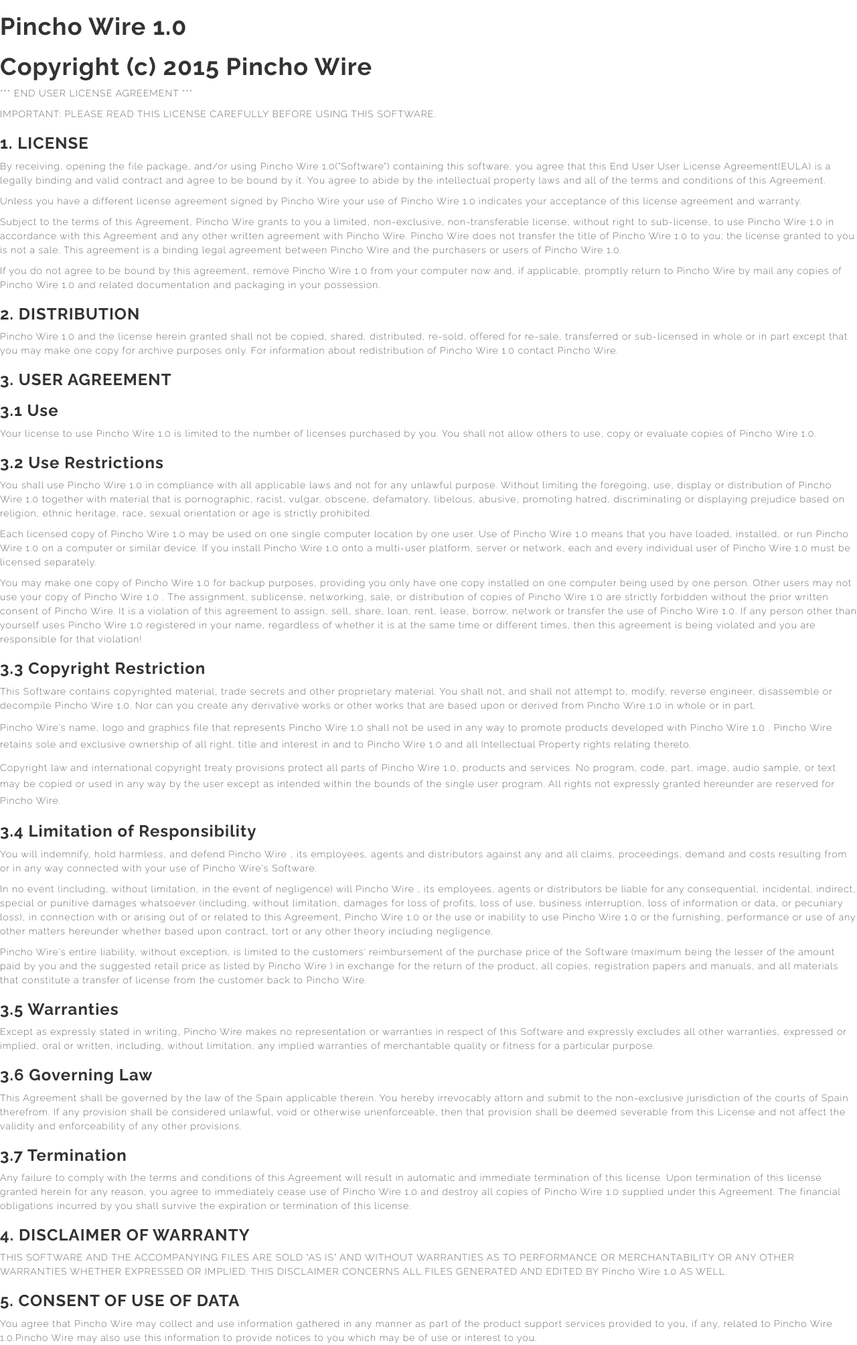
After one commit to ndrs92/PinchoWire, a PHP site: page /view/eula.php in a window 1280 px wide. The commit adds this page. Shown: the whole page at 67% size. Run offline with PHP 8.4, Linux system fonts and the light colour scheme.

Commit message:
Added EULA, modified aesthetic bits

```diff
--- a/css/main.css
+++ b/css/main.css
@@ -188,6 +188,7 @@ table tbody td {
 .icon-logo{
 	height: 40px;
 	margin-top: -6px;
+	padding-left: 20px;
 }
 
 .logo-about{
@@ -208,3 +209,7 @@ table tbody td {
 	opacity: 0.3;
 	height: 20px !important;
 }
+
+.dev-role{
+	font-size: 12px;
+}
--- a/i18n/de.php
+++ b/i18n/de.php
@@ -25,7 +25,7 @@ $l = array(
     "main_stats" => "Statistik",
     "main_stats_desc" => "Die Statistiken werden dynamisch generiert, um einen schnellen Überblick über die Aktivitäten der Konkurrenz zu geben.",
 
-    "main_about" => "Über",
+    "main_about" => "Über ",
     "main_about_desc" => "Drahtspanner ist ein Framework für die Erstellung von Wettbewerben Spieße. Mit verschiedenen Arten von Benutzern, ist es, den Konsum von Snacks zu fördern, während bietet eine benutzerfreundliche Oberfläche, um einen Wettbewerbssystem der Stimmen und Ergebnisse zu verwalten.",
     "main_about_type_jurado_popular" => "Beliebte Jury Member",
     "main_about_type_jurado_profesional" => "Benutzerfachjury",
@@ -246,5 +246,9 @@ $l = array(
     "view_pincho_comment" => "Bewertungen",
     "view_pincho_insertComment" => "Legen Kommentar:",
     "view_pincho_sendComment" => "Senden Kommentar",
+
+
+    "eula" => "Endbenutzer-Lizenzvereinbarung",
+    "cookies" => "Diese Website verwendet Cookies. Indem Sie es Ihnen deren Verwendung Weisen ein.",
 );
 ?>
--- a/i18n/en.php
+++ b/i18n/en.php
@@ -246,5 +246,9 @@ $l = array(
     "view_pincho_comment" => "Reviews",
     "view_pincho_insertComment" => "Insert Comment:",
     "view_pincho_sendComment" => "Send Comment",
+
+
+    "eula" => "End User License Agreement",
+    "cookies" => "This website uses cookies. By using it you consent their use.",
 );
 ?>
--- a/i18n/es.php
+++ b/i18n/es.php
@@ -246,5 +246,9 @@ $l = array(
     "view_pincho_comment" => "Comentarios",
     "view_pincho_insertComment" => "Insertar comentario:",
     "view_pincho_sendComment" => "Enviar Comentario",
+
+
+    "eula" => "Acuerdo de Licencia",
+    "cookies" => "Este sitio web utiliza cookies. Utilizándolo das tu consentimiento.",
 );
 ?>
--- a/i18n/pt.php
+++ b/i18n/pt.php
@@ -25,7 +25,7 @@ $l = array(
     "main_stats" => "Estatísticas",
     "main_stats_desc" => "As estatísticas são geradas dinamicamente para dar uma visão geral da atividade da competição.",
 
-    "main_about" => "Acerca de",
+    "main_about" => "Acerca de ",
     "main_about_desc" => "Espeto fio é um framework para a criação de concursos de espetos. Com diferentes tipos de usuários, é promover o consumo de lanches, enquanto oferece uma interface amigável para gerenciar um sistema competitivo de votos e resultados.",
     "main_about_type_jurado_popular" => "Membro do Júri Popular",
     "main_about_type_jurado_profesional" => "Usuário Professional Júri",
@@ -246,5 +246,9 @@ $l = array(
     "view_pincho_comment" => "Avaliações",
     "view_pincho_insertComment" => "Inserir comentário:",
     "view_pincho_sendComment" => "Enviar Comentário",
+
+
+    "eula" => "End User License Agreement",
+    "cookies" => "Este site usa cookies. Ao usá-lo você consente seu uso.",
 );
 ?>
--- /dev/null
+++ b/view/eula.php
@@ -0,0 +1,154 @@
+<!DOCTYPE html>
+<html>
+<head>
+	<meta charset="UTF-8">
+	<meta name="viewport" content="width=device-width, initial-scale=1.0">
+
+	<title>EULA</title>
+
+	<!-- Main CSS file -->
+	<link rel="stylesheet" href="../css/bootstrap.min.css" />
+	<link rel="stylesheet" href="../css/owl.carousel.css" />
+	<link rel="stylesheet" href="../css/magnific-popup.css" />
+	<link rel="stylesheet" href="../css/font-awesome.css" />
+	<link rel="stylesheet" href="../css/style.css" />
+	<link rel="stylesheet" href="../css/responsive.css" />
+	<link rel="stylesheet" href="../css/main.css" />
+
+
+
+
+	<!-- Favicon -->
+	<link rel="shortcut icon" href="../../images/icon/favicon.png">
+	<link rel="apple-touch-icon-precomposed" sizes="144x144" href="../../images/icon/apple-touch-icon-144-precomposed.png">
+	<link rel="apple-touch-icon-precomposed" sizes="114x114" href="../../images/icon/apple-touch-icon-114-precomposed.png">
+	<link rel="apple-touch-icon-precomposed" sizes="72x72" href="../../images/icon/apple-touch-icon-72-precomposed.png">
+	<link rel="apple-touch-icon-precomposed" href="../../images/icon/apple-touch-icon-57-precomposed.png">
+
+	<!-- HTML5 Shim and Respond.js IE8 support of HTML5 elements and media queries -->
+	<!-- WARNING: Respond.js doesn't work if you view the page via file:// -->
+	<!--[if lt IE 9]>
+	  <script src="https://oss.maxcdn.com/libs/html5shiv/3.7.0/html5shiv.js"></script>
+	  <script src="https://oss.maxcdn.com/libs/respond.js/1.4.2/respond.min.js"></script>
+	  <![endif]-->
+
+	</head>
+	<body style="background-color:white;">
+
+		<h1>Pincho Wire 1.0</h1>
+		<h1>Copyright (c) 2015 Pincho Wire</h1>
+
+		<p>
+			*** END USER LICENSE AGREEMENT ***
+		</p>
+
+		<p>
+			IMPORTANT: PLEASE READ THIS LICENSE CAREFULLY BEFORE USING THIS SOFTWARE.
+		</p>
+
+		<h3>1. LICENSE</h3>
+
+		<p>
+			By receiving, opening the file package, and/or using Pincho Wire 1.0("Software") containing this software, you agree that this End User User License Agreement(EULA) is a legally binding and valid contract and agree to be bound by it. You agree to abide by the intellectual property laws and all of the terms and conditions of this Agreement.
+		</p>
+
+		<p>
+			Unless you have a different license agreement signed by Pincho Wire your use of Pincho Wire 1.0 indicates your acceptance of this license agreement and warranty.
+		</p>
+
+		<p>
+			Subject to the terms of this Agreement, Pincho Wire grants to you a limited, non-exclusive, non-transferable license, without right to sub-license, to use Pincho Wire 1.0 in accordance with this Agreement and any other written agreement with Pincho Wire. Pincho Wire does not transfer the title of Pincho Wire 1.0 to you; the license granted to you is not a sale. This agreement is a binding legal agreement between Pincho Wire and the purchasers or users of Pincho Wire 1.0.
+		</p>
+
+		<p>
+			If you do not agree to be bound by this agreement, remove Pincho Wire 1.0 from your computer now and, if applicable, promptly return to Pincho Wire by mail any copies of Pincho Wire 1.0 and related documentation and packaging in your possession.
+		</p>
+
+		<h3>2. DISTRIBUTION</h3>
+
+		<p>
+			Pincho Wire 1.0 and the license herein granted shall not be copied, shared, distributed, re-sold, offered for re-sale, transferred or sub-licensed in whole or in part except that you may make one copy for archive purposes only. For information about redistribution of Pincho Wire 1.0 contact Pincho Wire.
+		</p>
+
+		<h3>3. USER AGREEMENT</h3>
+
+		<h3>3.1 Use</h3>
+
+		<p>
+			Your license to use Pincho Wire 1.0 is limited to the number of licenses purchased by you. You shall not allow others to use, copy or evaluate copies of Pincho Wire 1.0.
+		</p>
+
+		<h3>3.2 Use Restrictions</h3>
+
+		<p>
+			You shall use Pincho Wire 1.0 in compliance with all applicable laws and not for any unlawful purpose. Without limiting the foregoing, use, display or distribution of Pincho Wire 1.0 together with material that is pornographic, racist, vulgar, obscene, defamatory, libelous, abusive, promoting hatred, discriminating or displaying prejudice based on religion, ethnic heritage, race, sexual orientation or age is strictly prohibited.
+		</p>
+
+		<p>
+			Each licensed copy of Pincho Wire 1.0 may be used on one single computer location by one user. Use of Pincho Wire 1.0 means that you have loaded, installed, or run Pincho Wire 1.0 on a computer or similar device. If you install Pincho Wire 1.0 onto a multi-user platform, server or network, each and every individual user of Pincho Wire 1.0 must be licensed separately.
+		</p>
+
+		<p>
+			You may make one copy of Pincho Wire 1.0 for backup purposes, providing you only have one copy installed on one computer being used by one person. Other users may not use your copy of Pincho Wire 1.0 . The assignment, sublicense, networking, sale, or distribution of copies of Pincho Wire 1.0 are strictly forbidden without the prior written consent of Pincho Wire. It is a violation of this agreement to assign, sell, share, loan, rent, lease, borrow, network or transfer the use of Pincho Wire 1.0. If any person other than yourself uses Pincho Wire 1.0 registered in your name, regardless of whether it is at the same time or different times, then this agreement is being violated and you are responsible for that violation!
+		</p>
+
+		<h3>3.3 Copyright Restriction</h3>
+
+		<p>
+			This Software contains copyrighted material, trade secrets and other proprietary material. You shall not, and shall not attempt to, modify, reverse engineer, disassemble or decompile Pincho Wire 1.0. Nor can you create any derivative works or other works that are based upon or derived from Pincho Wire 1.0 in whole or in part.
+		</p>
+
+	</p>
+	Pincho Wire's name, logo and graphics file that represents Pincho Wire 1.0 shall not be used in any way to promote products developed with Pincho Wire 1.0 . Pincho Wire retains sole and exclusive ownership of all right, title and interest in and to Pincho Wire 1.0 and all Intellectual Property rights relating thereto.
+</p>
+
+</p>
+Copyright law and international copyright treaty provisions protect all parts of Pincho Wire 1.0, products and services. No program, code, part, image, audio sample, or text may be copied or used in any way by the user except as intended within the bounds of the single user program. All rights not expressly granted hereunder are reserved for Pincho Wire.
+</p>
+
+<h3>3.4 Limitation of Responsibility</h3>
+
+<p>
+	You will indemnify, hold harmless, and defend Pincho Wire , its employees, agents and distributors against any and all claims, proceedings, demand and costs resulting from or in any way connected with your use of Pincho Wire's Software.
+</p>
+
+<p>
+	In no event (including, without limitation, in the event of negligence) will Pincho Wire , its employees, agents or distributors be liable for any consequential, incidental, indirect, special or punitive damages whatsoever (including, without limitation, damages for loss of profits, loss of use, business interruption, loss of information or data, or pecuniary loss), in connection with or arising out of or related to this Agreement, Pincho Wire 1.0 or the use or inability to use Pincho Wire 1.0 or the furnishing, performance or use of any other matters hereunder whether based upon contract, tort or any other theory including negligence.
+</p>
+
+<p>
+	Pincho Wire's entire liability, without exception, is limited to the customers' reimbursement of the purchase price of the Software (maximum being the lesser of the amount paid by you and the suggested retail price as listed by Pincho Wire ) in exchange for the return of the product, all copies, registration papers and manuals, and all materials that constitute a transfer of license from the customer back to Pincho Wire.
+</p>
+
+<h3>3.5 Warranties</h3>
+
+<p>
+	Except as expressly stated in writing, Pincho Wire makes no representation or warranties in respect of this Software and expressly excludes all other warranties, expressed or implied, oral or written, including, without limitation, any implied warranties of merchantable quality or fitness for a particular purpose.
+</p>
+
+<h3>3.6 Governing Law</h3>
+
+<p>
+	This Agreement shall be governed by the law of the Spain applicable therein. You hereby irrevocably attorn and submit to the non-exclusive jurisdiction of the courts of Spain therefrom. If any provision shall be considered unlawful, void or otherwise unenforceable, then that provision shall be deemed severable from this License and not affect the validity and enforceability of any other provisions.
+</p>
+
+<h3>3.7 Termination</h3>
+
+<p>
+	Any failure to comply with the terms and conditions of this Agreement will result in automatic and immediate termination of this license. Upon termination of this license granted herein for any reason, you agree to immediately cease use of Pincho Wire 1.0 and destroy all copies of Pincho Wire 1.0 supplied under this Agreement. The financial obligations incurred by you shall survive the expiration or termination of this license.
+</p>
+
+<h3>4. DISCLAIMER OF WARRANTY</h3>
+
+<p>
+	THIS SOFTWARE AND THE ACCOMPANYING FILES ARE SOLD "AS IS" AND WITHOUT WARRANTIES AS TO PERFORMANCE OR MERCHANTABILITY OR ANY OTHER WARRANTIES WHETHER EXPRESSED OR IMPLIED. THIS DISCLAIMER CONCERNS ALL FILES GENERATED AND EDITED BY Pincho Wire 1.0 AS WELL.
+</p>
+
+<h3>5. CONSENT OF USE OF DATA</h3>
+
+<p>
+	You agree that Pincho Wire may collect and use information gathered in any manner as part of the product support services provided to you, if any, related to Pincho Wire 1.0.Pincho Wire may also use this information to provide notices to you which may be of use or interest to you.
+</p>
+
+</body>
+</html>
--- a/view/footer.php
+++ b/view/footer.php
@@ -16,6 +16,7 @@
 			<!-- /SOCIAL ICONS -->
 			<div class="col-sm-6 col-sm-pull-6 copyright">
 				<p>&copy; <?= $l["footer_message"] ?></p>
+				<p><a href="./eula.php"><?= $l["eula"] ?></a> - <?= $l["cookies"] ?></p>
 			</div>
 		</div>
 	</div>
```
Also changed, not shown: i18n/jp.php (+6 -2 lines), view/list.php (+10 -10 lines).
